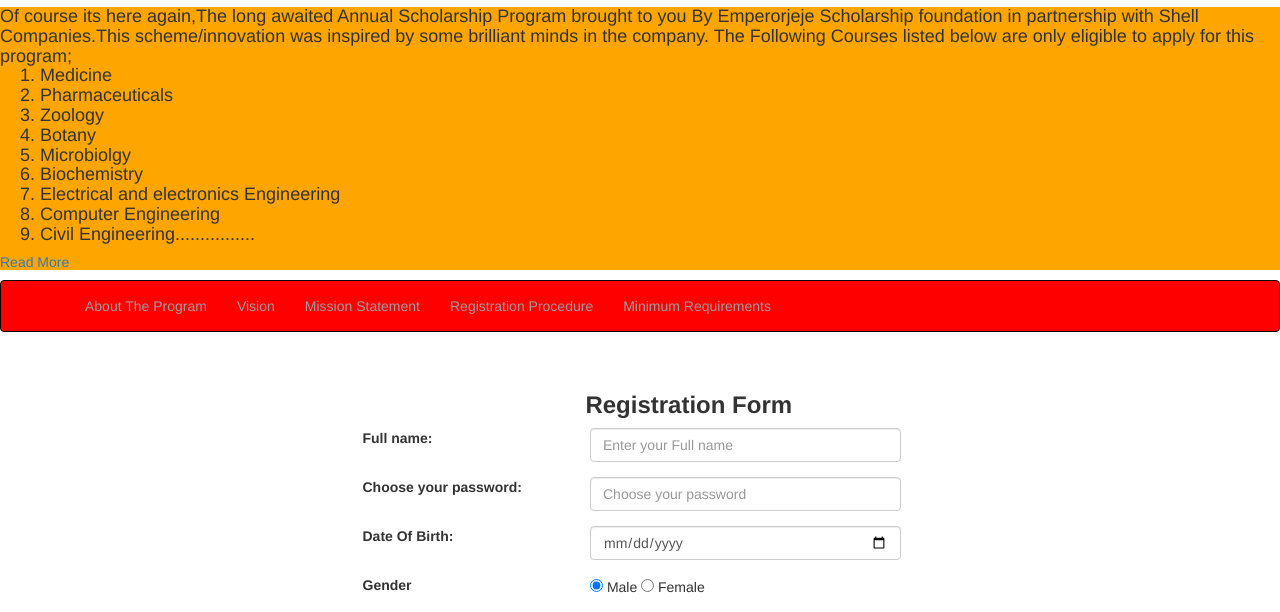
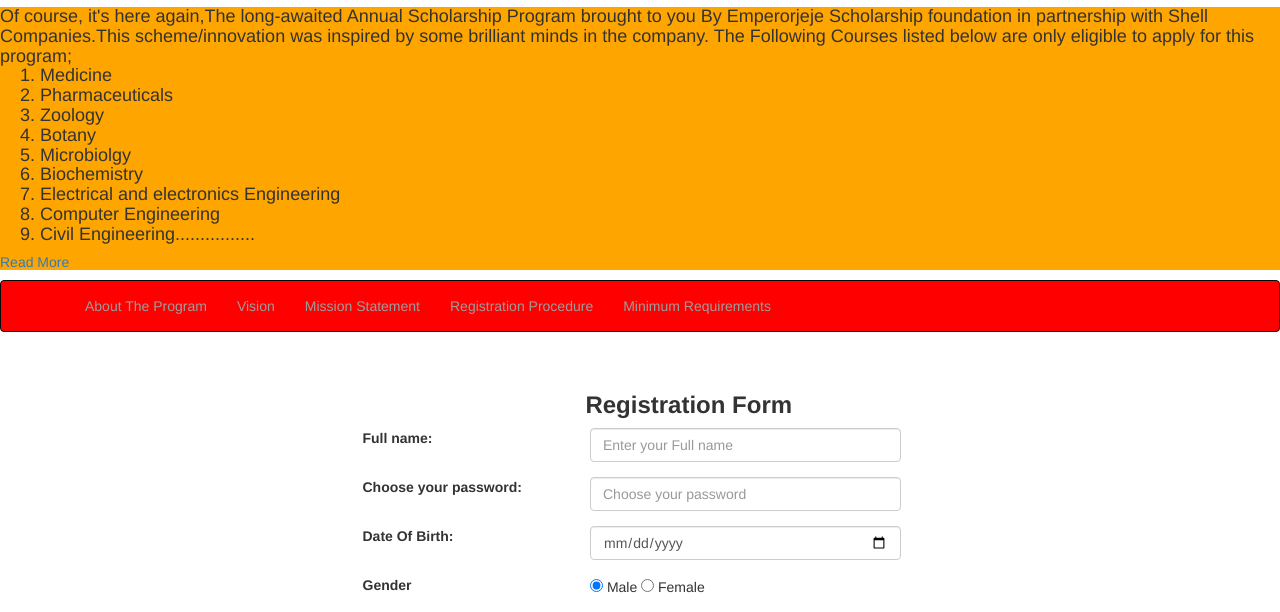
Before and after one commit to Stevenfavour/Favs, a plain HTML site: page New1.html in a window 1280 px wide. Shown: the part 178-790 px from the top of the page. Drawn offline with nearby package versions, Linux system fonts and the light colour scheme.

Commit message:
Update New1.html

```diff
--- a/New1.html
+++ b/New1.html
@@ -8,16 +8,14 @@
 
 
 
-
-
-		<div class="container" style="margin-buttom: 40px; padding-top: 35px;">
+	<div class="container" style="margin-buttom: 40px; padding-top: 35px;">
 		<div class="col-md-4"><img src="./assests/img/favs1.jpg" class="img-responsive" width="140px" height="120"></div>
 		<div class="col-md-8 text-center">
 		<h2>EMPERORJEJE SCHOLARSHIP FOUNDATION {ESF}</h2>
 	</div>
 		</div>
 				<h4 style="background-color:orange;">
-Of course its here again,The long awaited Annual Scholarship Program brought to you By Emperorjeje Scholarship foundation in partnership with Shell Companies.This scheme/innovation was inspired by some brilliant minds in the company.
+Of course, it's here again,The long-awaited Annual Scholarship Program brought to you By Emperorjeje Scholarship foundation in partnership with Shell Companies.This scheme/innovation was inspired by some brilliant minds in the company.
        The Following Courses listed below are only eligible to apply for this program;
 			<ol>
 			<li>Medicine</li>
```
